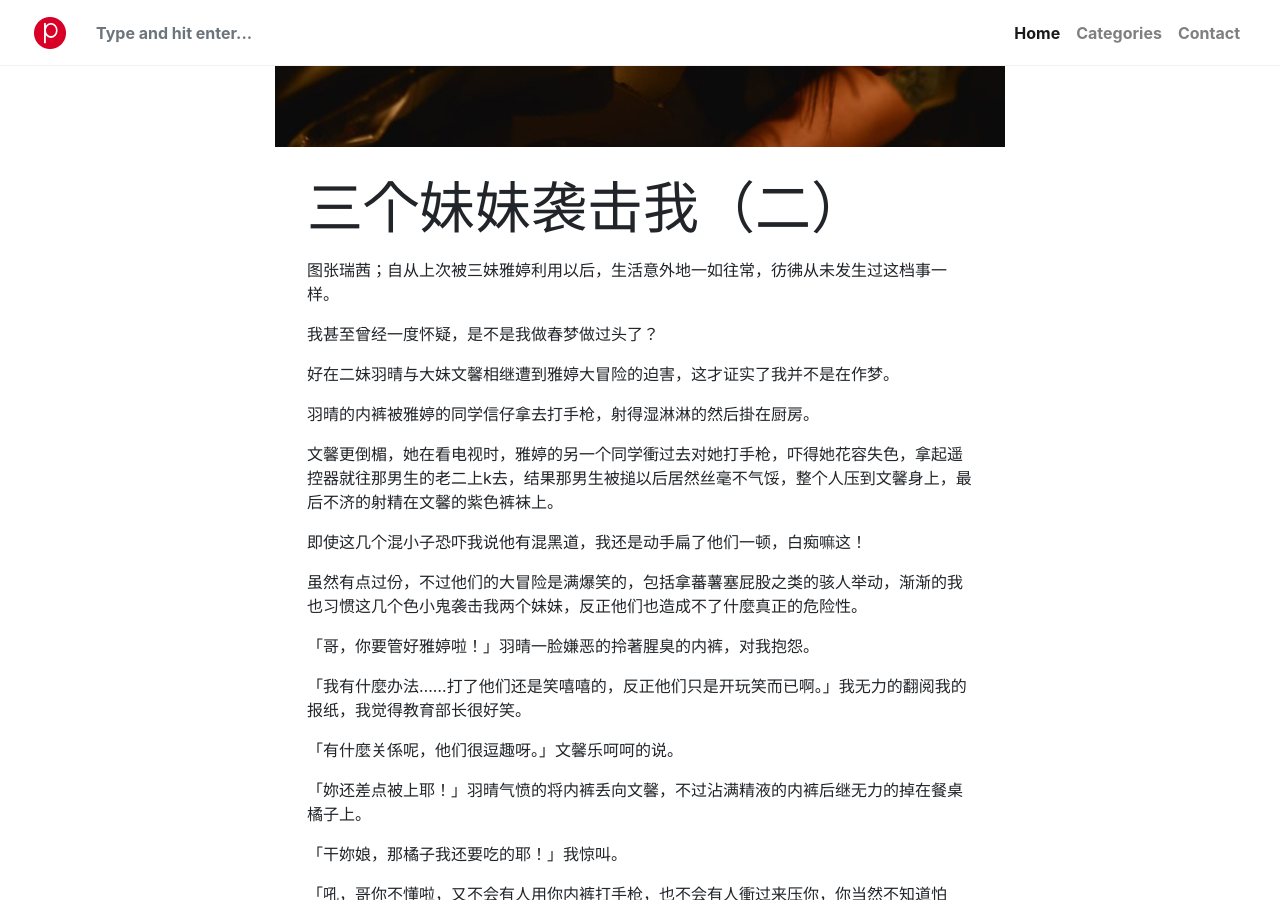
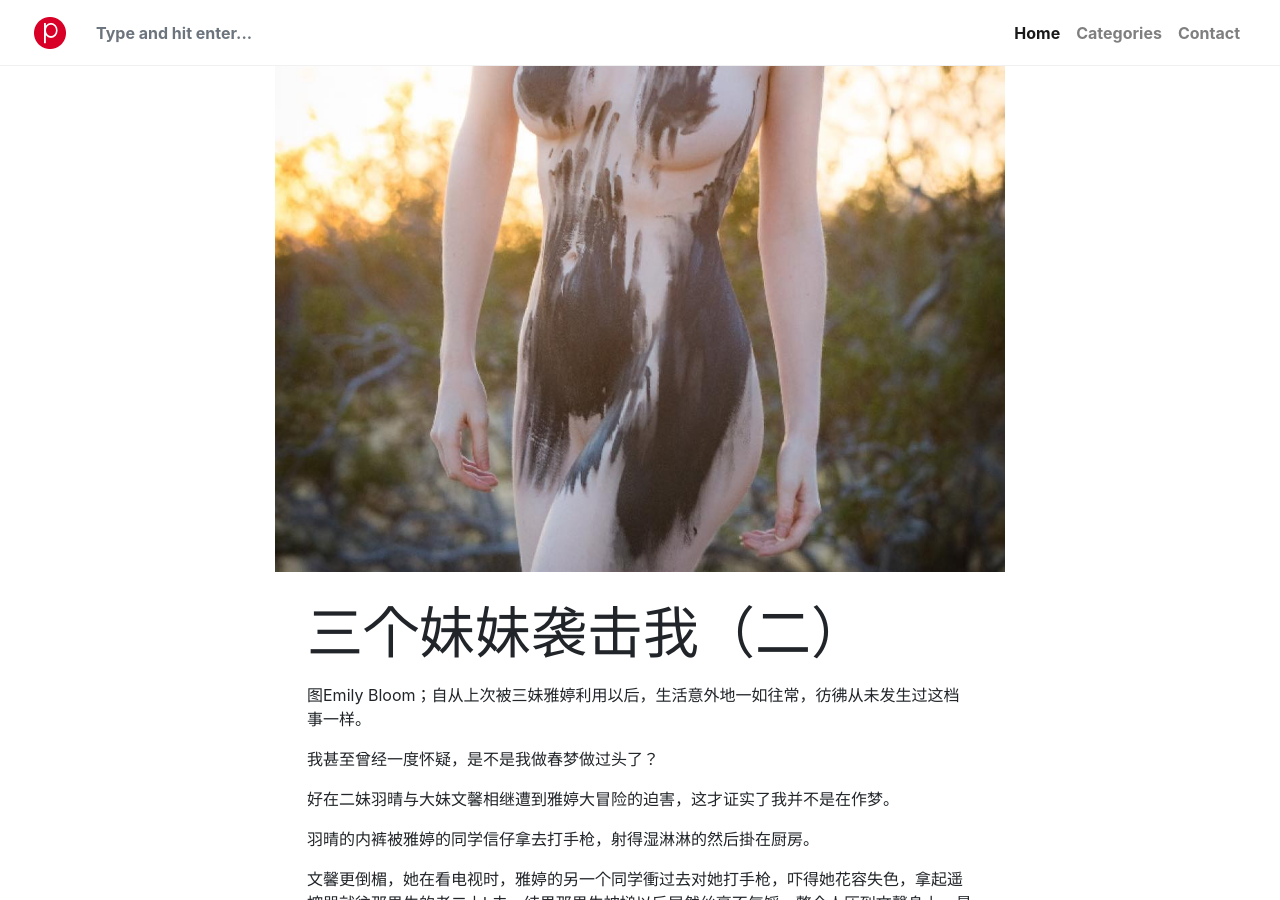
Before and after one commit to ujav/u, a Jekyll site: the page built from _posts/2019-01-21-emily2.md, in a window 1280 px wide and 900 px high, scrolled down 458 px. Built offline with Jekyll 4.4.1, drawn with Linux system fonts in a browser that asks for light colours; nearby versions of some CDN libraries; library files that are not in the unit come from our copies; comment, search, counter and statistics services are not loaded.

Commit message:
Update and rename 2019-01-21-zhangruixi-er.md to 2019-01-21-emily2.md

```diff
--- a/_posts/2019-01-21-zhangruixi-er.md
+++ b/_posts/2019-01-21-emily2.md
@@ -6,10 +6,10 @@ metadate: "hide"
 
 categories: [兄妹姐弟]
 
-image: "/assets/images/zhangruixi1.jpg"
+image: "/assets/images/emily2.jpg"
 
 ---
-图张瑞茜；自从上次被三妹雅婷利用以后，生活意外地一如往常，彷彿从未发生过这档事一样。
+图Emily Bloom；自从上次被三妹雅婷利用以后，生活意外地一如往常，彷彿从未发生过这档事一样。
 
 我甚至曾经一度怀疑，是不是我做春梦做过头了？
 
```
